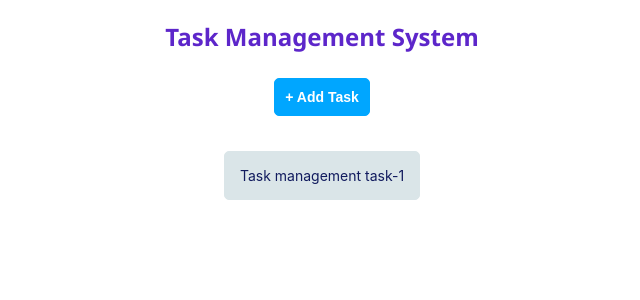
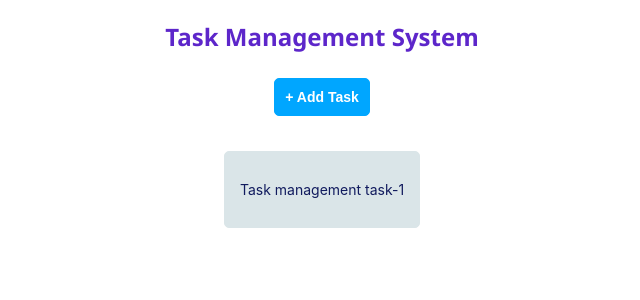
Before and after one commit to aysellunlu/task-managemenr, a React (Create React App) app: page / in a window 1280 px wide. Shown: the top 300 px of the page, without its empty margins (318-958 px from the left). Built offline with nearby package versions, Linux system fonts and the light colour scheme.

Commit message:
clean edit

```diff
--- a/src/components/Text/MainTitle.jsx
+++ b/src/components/Text/MainTitle.jsx
@@ -2,7 +2,7 @@
 import "./Text.css";
 
 const MainTitle = (props) => {
-  return <div className="main-title">{props.MainTitle}</div>;
+  return <h1 className="main-title">{props.MainTitle}</h1>;
 };
 
 export default MainTitle;
--- a/src/components/Text/TableText.jsx
+++ b/src/components/Text/TableText.jsx
@@ -2,7 +2,7 @@
 import "./Text.css";
 
 const TableText = (props) => {
-  return <div className="table-text">{props.tableText}</div>;
+  return <p className="table-text">{props.tableText}</p>;
 };
 
 export default TableText;
--- a/src/components/Text/Text.css
+++ b/src/components/Text/Text.css
@@ -8,5 +8,5 @@
   font-weight: 600;
   font-size: 24px;
   margin: 20px;
-  font-family: 'Segoe UI', Tahoma, Geneva, Verdana, sans-serif;
+  font-family: "Segoe UI", Tahoma, Geneva, Verdana, sans-serif;
 }
```
Also changed, not shown: src/App.css (+2 -5 lines).
